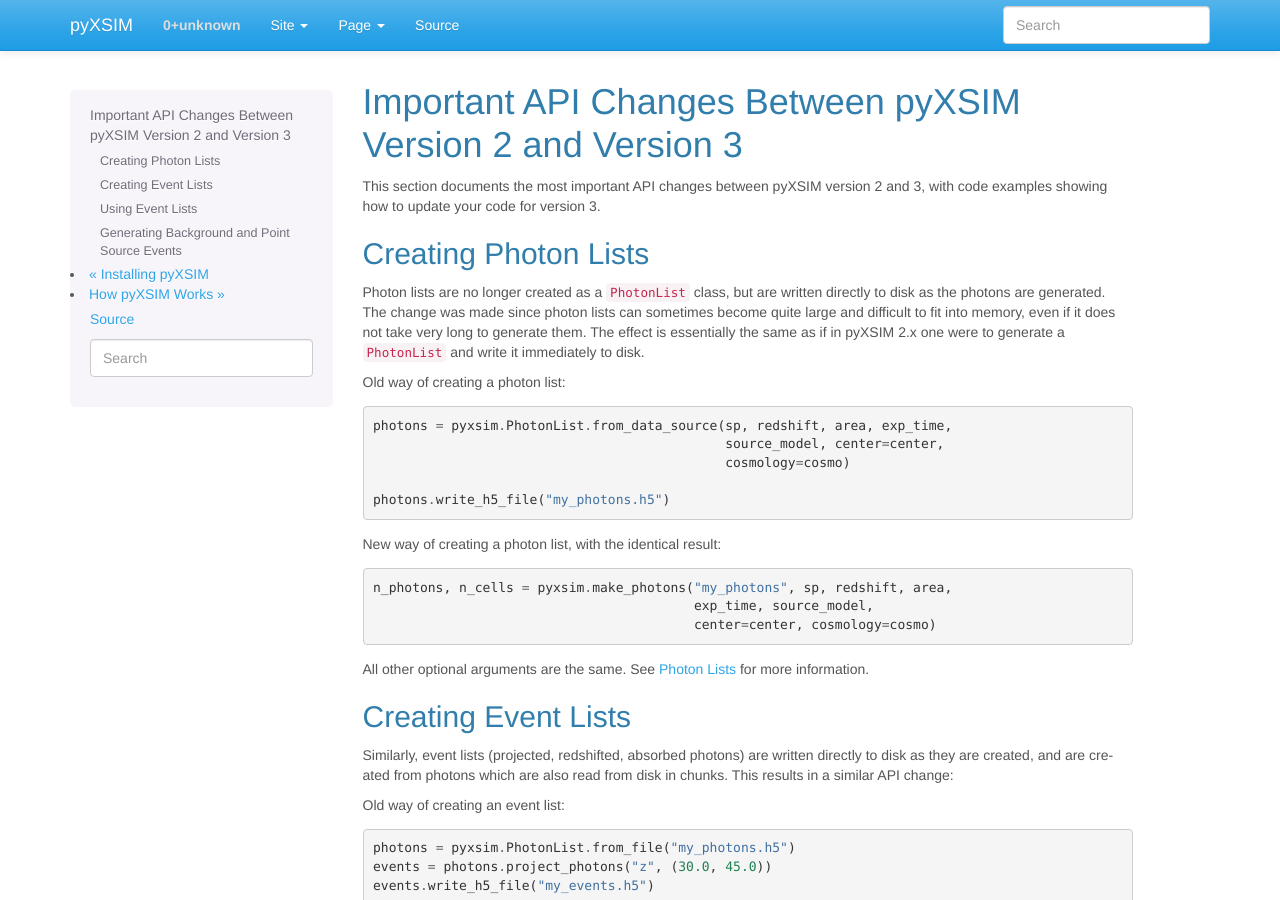
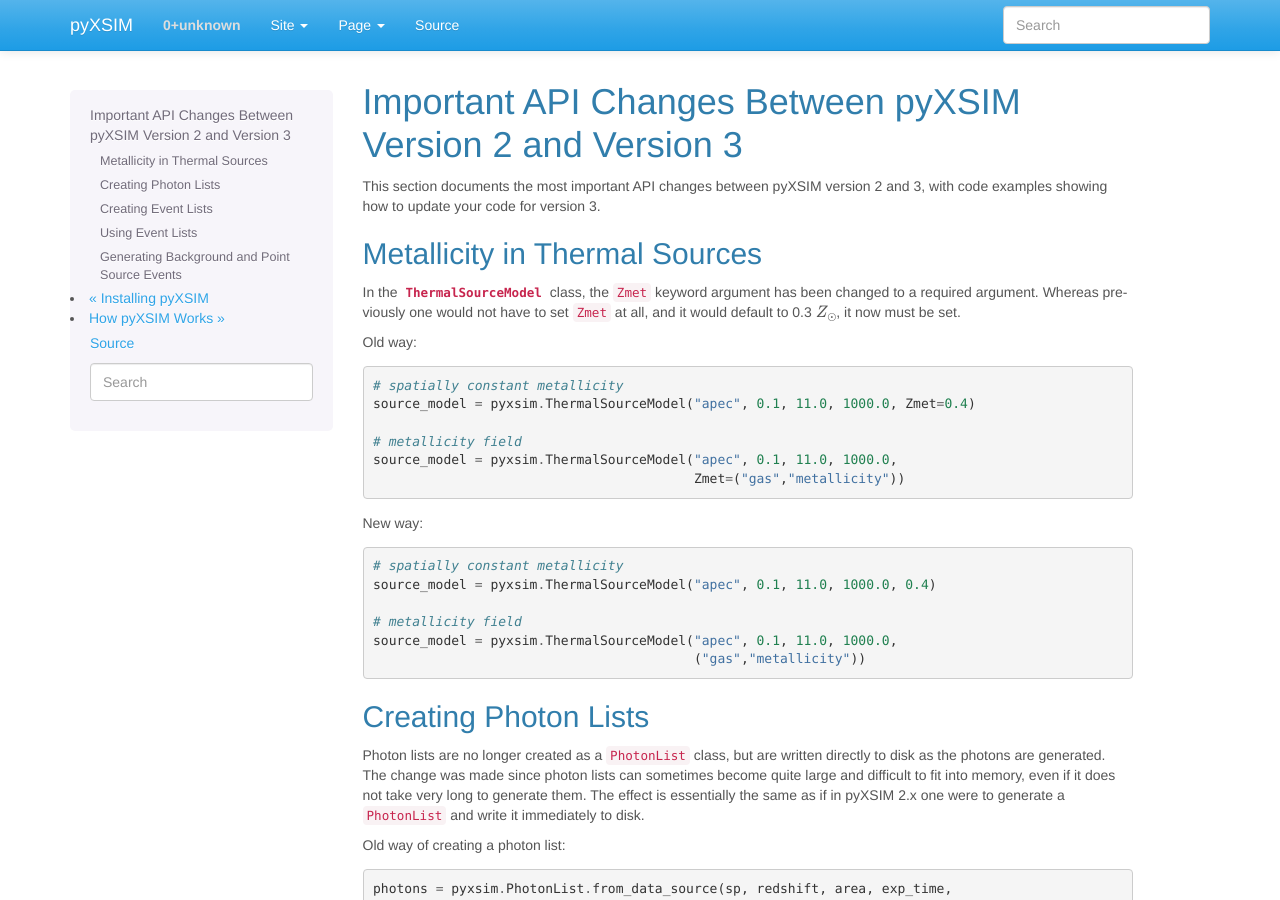
Before and after one commit to jzuhone/pyxsim, a Sphinx documentation site: the page built from doc/source/v2_to_v3.rst, in a window 1280 px wide and 900 px high. Built offline with Sphinx 7.4.7, drawn with Linux system fonts in a browser that asks for light colours.

Commit message:
Changes to ThermalSourceModel

```diff
--- a/doc/source/v2_to_v3.rst
+++ b/doc/source/v2_to_v3.rst
@@ -6,6 +6,36 @@ Important API Changes Between pyXSIM Version 2 and Version 3
 This section documents the most important API changes between
 pyXSIM version 2 and 3, with code examples showing how to update
 your code for version 3.
+
+Metallicity in Thermal Sources
+------------------------------
+
+In the :class:`~pyxsim.source_models.ThermalSourceModel` class, the ``Zmet``
+keyword argument has been changed to a required argument. Whereas previously
+one would not have to set ``Zmet`` at all, and it would default to
+0.3 :math:`Z_\odot`, it now must be set.
+
+Old way:
+
+.. code-block:: python
+
+    # spatially constant metallicity
+    source_model = pyxsim.ThermalSourceModel("apec", 0.1, 11.0, 1000.0, Zmet=0.4)
+
+    # metallicity field
+    source_model = pyxsim.ThermalSourceModel("apec", 0.1, 11.0, 1000.0,
+                                             Zmet=("gas","metallicity"))
+
+New way:
+
+.. code-block:: python
+
+    # spatially constant metallicity
+    source_model = pyxsim.ThermalSourceModel("apec", 0.1, 11.0, 1000.0, 0.4)
+
+    # metallicity field
+    source_model = pyxsim.ThermalSourceModel("apec", 0.1, 11.0, 1000.0,
+                                             ("gas","metallicity"))
 
 Creating Photon Lists
 ---------------------
```
Also changed, not shown: doc/source/changelog.rst (+12 -2 lines), doc/source/source_models.rst (+17 -16 lines), 4 other files.
